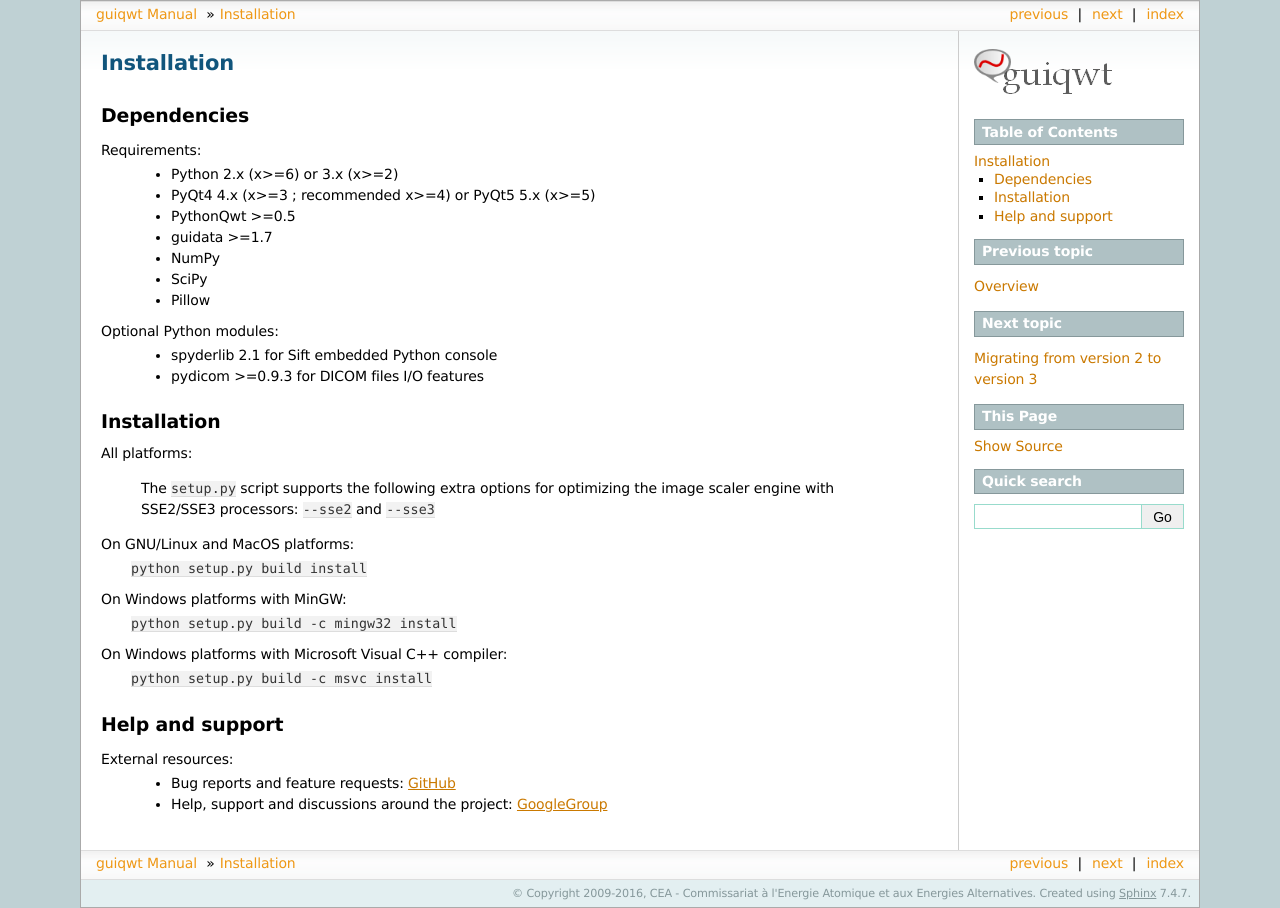
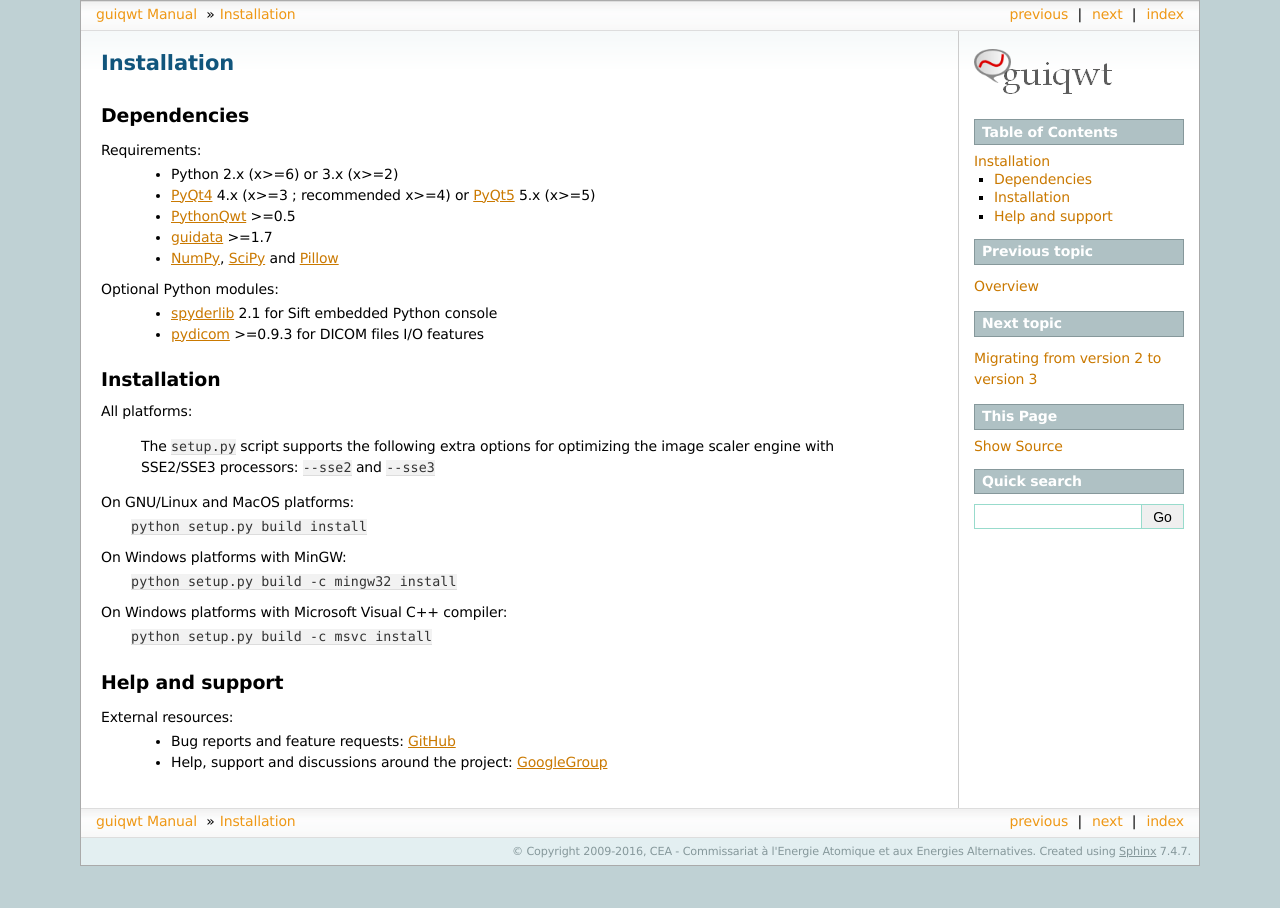
Before and after one commit to PlotPyStack/guiqwt, a Sphinx documentation site: the page built from doc/installation.rst, in a window 1280 px wide. Built offline with Sphinx 7.4.7, drawn with Linux system fonts in a browser that asks for light colours; some of the changed lines change nothing that is shown.

Commit message:
Update installation.rst

```diff
--- a/doc/installation.rst
+++ b/doc/installation.rst
@@ -6,16 +6,24 @@
 
 Requirements:
     * Python 2.x (x>=6) or 3.x (x>=2)
-    * PyQt4 4.x (x>=3 ; recommended x>=4) or PyQt5 5.x (x>=5)
-    * PythonQwt >=0.5
-    * guidata >=1.7
-    * NumPy
-    * SciPy
-    * Pillow
+    * `PyQt4`_ 4.x (x>=3 ; recommended x>=4) or `PyQt5`_ 5.x (x>=5)
+    * `PythonQwt`_ >=0.5
+    * `guidata`_ >=1.7
+    * `NumPy`_, `SciPy`_ and `Pillow`_
 
 Optional Python modules:
-    * spyderlib 2.1 for Sift embedded Python console
-    * pydicom >=0.9.3 for DICOM files I/O features
+    * `spyderlib`_ 2.1 for Sift embedded Python console
+    * `pydicom`_ >=0.9.3 for DICOM files I/O features
+
+.. _PyQt4: https://pypi.python.org/pypi/PyQt4
+.. _PyQt5: https://pypi.python.org/pypi/PyQt5
+.. _PythonQwt: https://pypi.python.org/pypi/PythonQwt
+.. _guidata: https://pypi.python.org/pypi/guidata
+.. _NumPy: https://pypi.python.org/pypi/NumPy
+.. _SciPy: https://pypi.python.org/pypi/SciPy
+.. _Pillow: https://pypi.python.org/pypi/Pillow
+.. _spyderlib: https://pypi.python.org/pypi/Spyder
+.. _pydicom: https://pypi.python.org/pypi/pydicom
 
 Installation
 ------------
```
